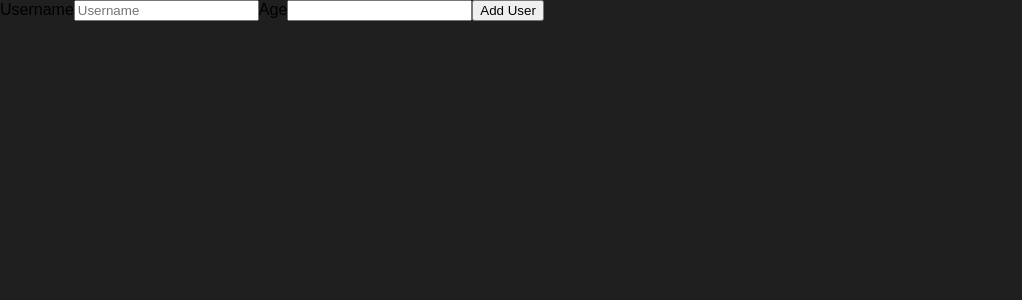
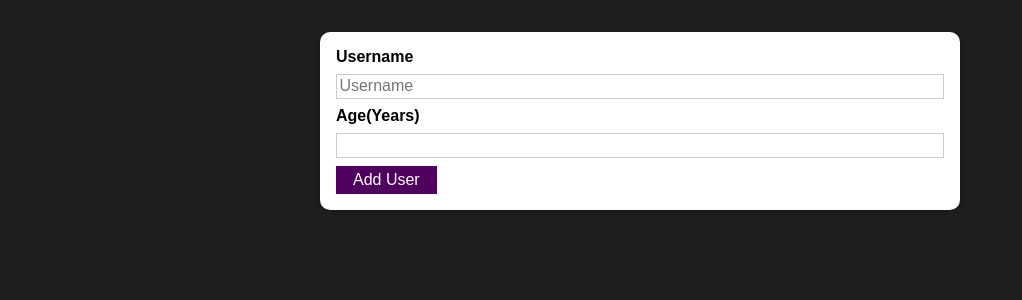
Before and after one commit to MuhammadBilalMemon/todo-list, a React (Create React App) app: page / in a window 1280 px wide. Shown: the top 300 px of the page, without its empty margins (0-1022 px from the left). Built offline with nearby package versions, Linux system fonts and the light colour scheme.

Commit message:
Button & Card Component Created

```diff
--- /dev/null
+++ b/src/components/UI/Button.jsx
@@ -0,0 +1,17 @@
+import React from "react";
+
+import classes from "./Button.module.css";
+
+const Button = (props) => {
+  return (
+    <button
+      className={classes.button}
+      type={props.type || "button"}
+      onClick={props.onClick}
+    >
+      {props.children}
+    </button>
+  );
+};
+
+export default Button;
--- /dev/null
+++ b/src/components/UI/Button.module.css
@@ -0,0 +1,18 @@
+.button {
+    font: inherit;
+    border: 1px solid #4f005f;
+    background: #4f005f;
+    color: white;
+    padding: 0.25rem 1rem;
+    cursor: pointer;
+  }
+
+  .button:hover,
+  .button:active {
+    background: #741188;
+    border-color: #741188;
+  }
+
+  .button:focus {
+    outline: none;
+  }
--- /dev/null
+++ b/src/components/UI/Card.jsx
@@ -0,0 +1,11 @@
+import React from "react";
+
+import classes from "./Card.module.css";
+
+const Card = (props) => {
+  return (
+    <div className={`${classes.card} ${props.className}`}>{props.children}</div>
+  );
+};
+
+export default Card;
--- /dev/null
+++ b/src/components/UI/Card.module.css
@@ -0,0 +1,5 @@
+.card {
+    background: white;
+    box-shadow: 0 2px 8px rgba(0,0,0,0.26);
+    border-radius: 10px;
+}
--- a/src/components/Users/AddUser.jsx
+++ b/src/components/Users/AddUser.jsx
@@ -1,4 +1,9 @@
 import React from "react";
+
+import Button from "../UI/Button";
+import Card from "../UI/Card";
+
+import classes from "./AddUser.module.css";
 
 const AddUser = () => {
   const addUserHandler = (event) => {
@@ -6,13 +11,15 @@
   };
 
   return (
-    <form onSubmit={addUserHandler}>
-      <label htmlFor="username">Username</label>
-      <input type="text" id="username" placeholder="Username" />
-      <label htmlFor="age">Age</label>
-      <input type="number" id="age" />
-      <button type="submit">Add User</button>
-    </form>
+    <Card className={classes.input}>
+      <form onSubmit={addUserHandler}>
+        <label htmlFor="username">Username</label>
+        <input type="text" id="username" placeholder="Username" />
+        <label htmlFor="age">Age(Years)</label>
+        <input type="number" id="age" />
+        <Button type="submit">Add User</Button>
+      </form>
+    </Card>
   );
 };
 
--- /dev/null
+++ b/src/components/Users/AddUser.module.css
@@ -0,0 +1,26 @@
+.input {
+    margin: 2rem auto;
+    padding: 1rem;
+    width: 90%;
+    max-width: 40rem;
+  }
+
+  .input label {
+    display: block;
+    font-weight: bold;
+    margin-bottom: 0.5rem;
+  }
+
+  .input input {
+    font: inherit;
+    display: block;
+    width: 100%;
+    border: 1px solid #ccc;
+    padding: 0.15rem;
+    margin-bottom: 0.5rem;
+  }
+
+  .input input:focus {
+    outline: none;
+    border-color: #4f005f;
+  }
```
